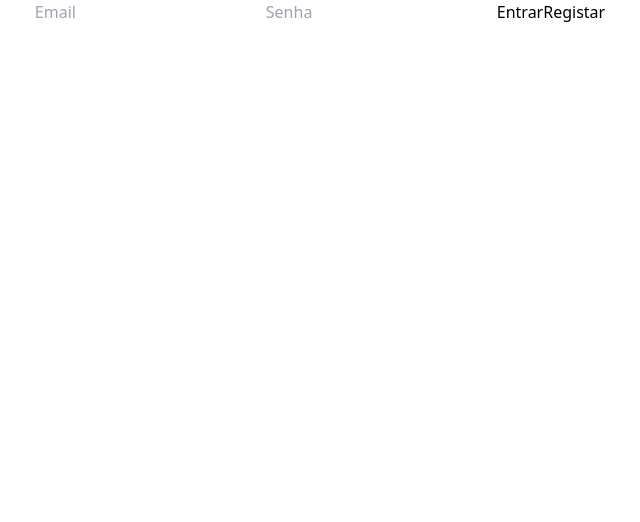
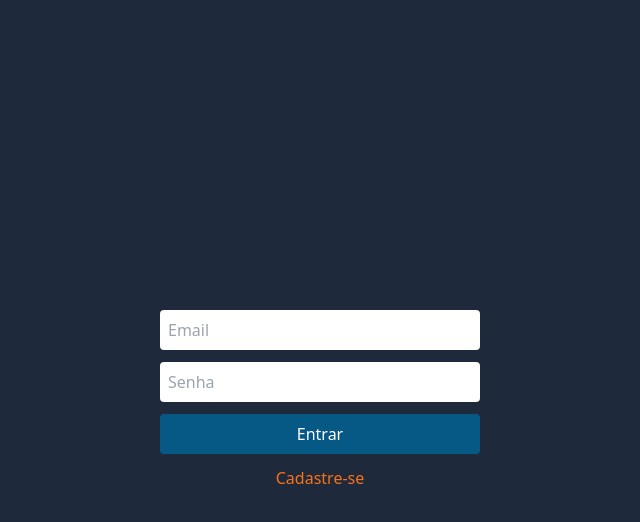
Before and after one commit to Muglly/desafio-itech, a Nuxt app in the folder itech/: page / in a window 1280 px wide. Shown: the top 522 px of the page, without its empty margins (320-960 px from the left). Built offline with nearby package versions, Linux system fonts and the light colour scheme.

Commit message:
Create page login

```diff
--- a/itech/pages/index.vue
+++ b/itech/pages/index.vue
@@ -1,9 +1,11 @@
 <template>
-  <div class="flex justify-center align-middle">
-    <input placeholder="Email" type="email" />
-    <input placeholder="Senha" type="password" />
-    <button>Entrar</button>
-    <a>Registar</a>
+  <div class="flex justify-center items-center bg-slate-800 min-h-screen">
+    <div class="flex flex-col gap-3 box-border w-80 text-center">
+      <input class="rounded p-2" placeholder="Email" type="email" />
+    <input class="rounded p-2" placeholder="Senha" type="password" />
+    <button type="submit" class="rounded p-2 bg-sky-800 hover:bg-sky-600 text-white">Entrar</button>
+    <a class="text-orange-500 hover:text-orange-700" href="register">Cadastre-se</a>
+    </div>
   </div>
 </template>
 
--- a/itech/pages/register.vue
+++ b/itech/pages/register.vue
@@ -0,0 +1,3 @@
+<template>
+  <h1>registro</h1>
+</template>
```
